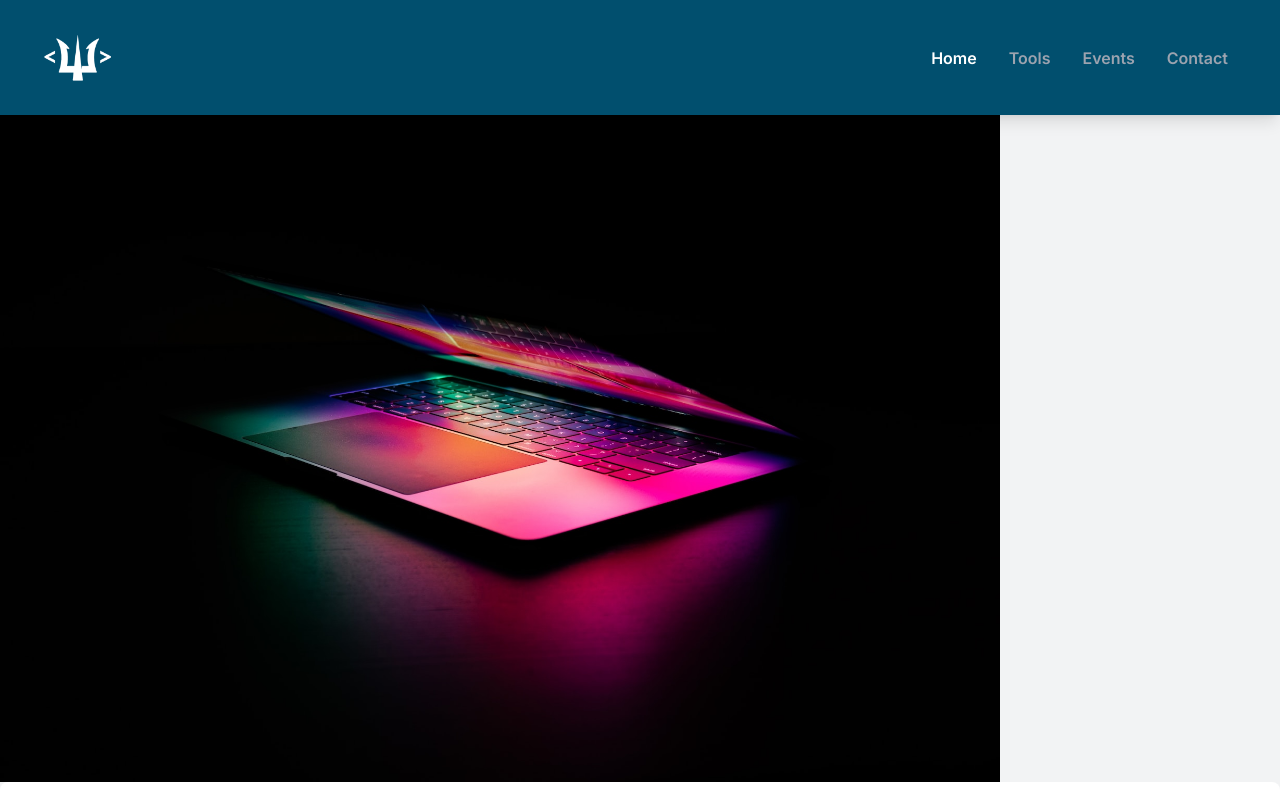
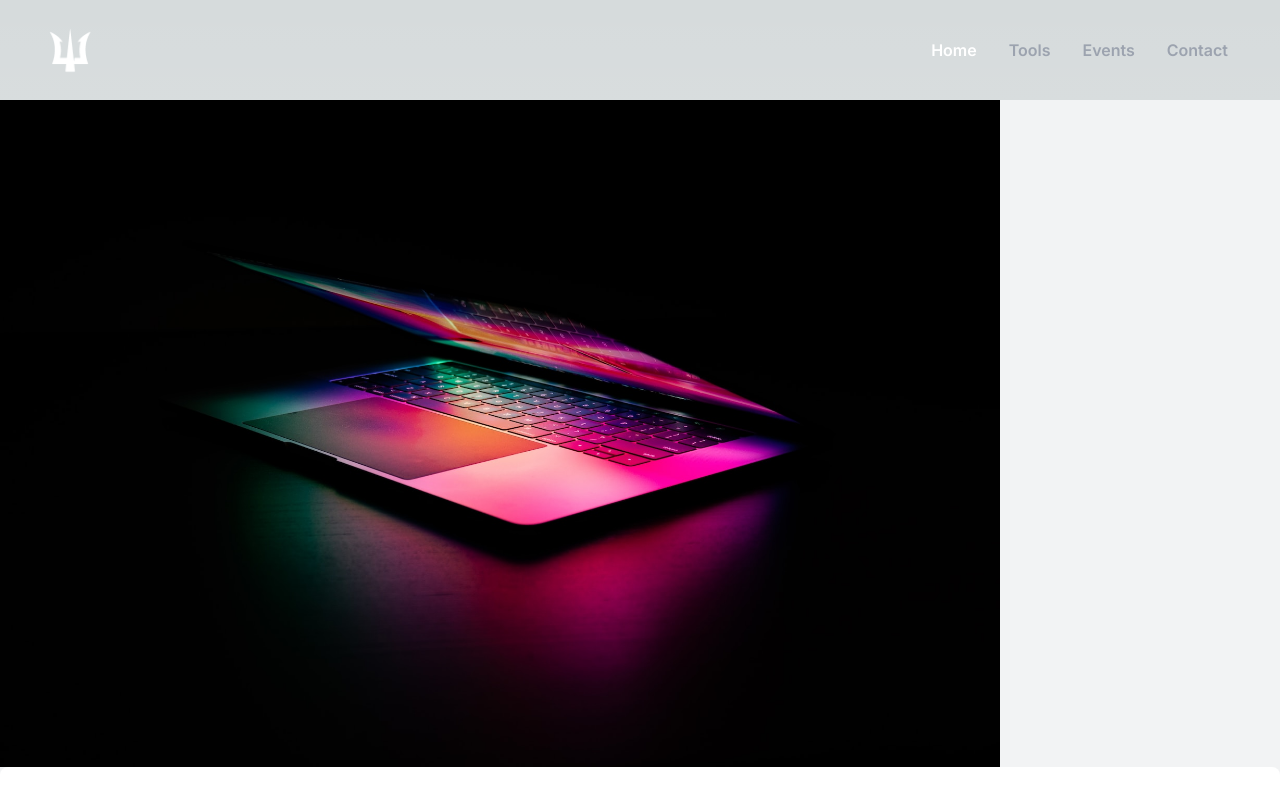
Before and after one commit to CS-FOR-CHANGE/Portfolio, a Next.js app: page / in a window 1280 px wide. Shown: the top 800 px of the page. Built offline with nearby package versions, Linux system fonts and the light colour scheme.

Commit message:
Add changing styles based on scroll position for navbar

```diff
--- a/src/app/components/navbar.tsx
+++ b/src/app/components/navbar.tsx
@@ -3,16 +3,30 @@
 import Link from "next/link";
 import Image from "next/image";
 import { usePathname } from "next/navigation";
+import { useState, useEffect } from "react";
 
 export default function Navbar() {
     const pathname = usePathname();
+    const [applyScrolledStyle, setScrollStyle] = useState(false);
+
+    function updateNavStyle() {
+        setScrollStyle(window.scrollY > 200);
+    }
+
+    useEffect(() => {
+        window.addEventListener("scroll", updateNavStyle);
+        return () => window.addEventListener("scroll", updateNavStyle);
+    }, []);
 
     return (
-        <nav className="sticky top-0 text-white bg-triton flex items-center px-10 py-5 shadow-lg z-10">
+        <nav
+            className={`sticky top-0 text-white flex items-center px-10 py-5 z-10
+            ${applyScrolledStyle ? "bg-triton" : "bg-transparent"}`}
+        >
             <Image
-                src={"/icon-dark-1.png"}
-                width={75}
-                height={75}
+                src={"/favicon.png"}
+                width={60}
+                height={60}
                 alt="Triton Logo"
             />
 
@@ -28,7 +42,8 @@ export default function Navbar() {
                             key={name}
                             href={href}
                             name={name}
-                            current={pathname}
+                            currentPath={pathname}
+                            scrolled={applyScrolledStyle}
                         />
                     );
                 })}
@@ -37,12 +52,15 @@ export default function Navbar() {
     );
 }
 
-function NavLink({ name, href, current }: NavLinkProps) {
-    const activeClass = current === href ? "text-white" : "text-gray-400";
+function NavLink({ name, href, currentPath, scrolled }: NavLinkProps) {
+    const activeStyle = currentPath === href ? "text-white" : "text-gray-400";
+    const hoverStyle = `${
+        scrolled ? "hover:bg-[#013f58]" : "hover:bg-slate-600"
+    }`;
     return (
         <Link
             href={href}
-            className={`${activeClass} hover:bg-[#013f58] rounded-xl px-3 py-2`}
+            className={`${activeStyle} ${hoverStyle} rounded-xl px-3 py-2`}
         >
             {name}
         </Link>
@@ -52,5 +70,7 @@ function NavLink({ name, href, current }: NavLinkProps) {
 interface NavLinkProps {
     name: string;
     href: string;
-    current: string;
+    currentPath: string;
+    scrolled: boolean;
+    children?: React.ReactNode;
 }
```
